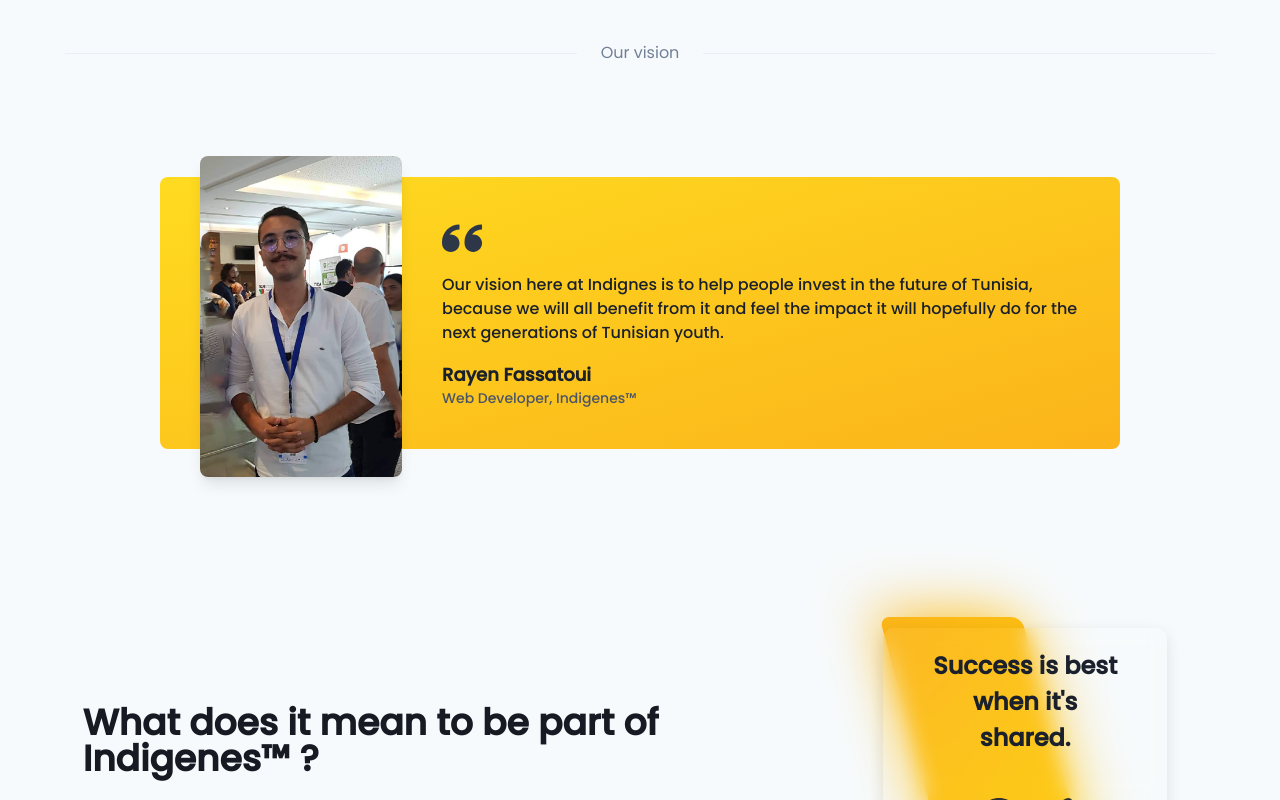
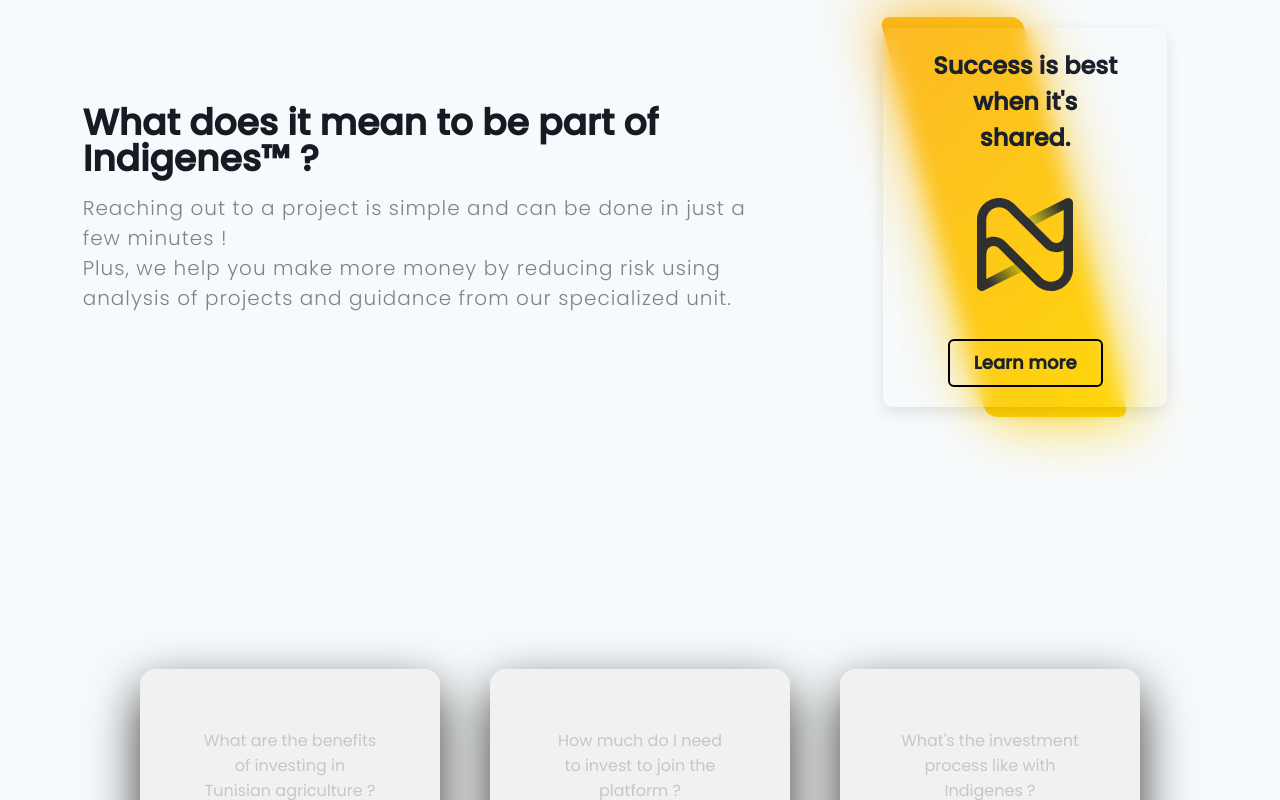
Before and after one commit to Black-Spear/Indigenes-Project, a React (Create React App) app in the folder client/: page / in a window 1280 px wide. Shown: the part 5644-6444 px from the top of the page. Built offline with nearby package versions, Linux system fonts and the light colour scheme.

Commit message:
fixed the map and fixed landig q&a cards

```diff
--- a/client/src/pages/Landing.jsx
+++ b/client/src/pages/Landing.jsx
@@ -71,8 +71,6 @@
         <About2 //what does it mean to be part of indignees?
         />
 
-
-
         <QuestionCards />
 
         <HStack align={'center'} justify="center" spacing={6}>
--- a/client/src/pages/sign up/Signup.jsx
+++ b/client/src/pages/sign up/Signup.jsx
@@ -35,10 +35,7 @@
 import { BsArrowReturnLeft } from 'react-icons/bs';
 import Footer from '../../components/Footer/Footer';
 
-import { motion, useAnimation, AnimatePresence } from 'framer-motion';
-import { useInView } from 'react-intersection-observer';
-import { useEffect } from 'react';
-import countryList from 'react-select-country-list'
+import countryList from 'react-select-country-list';
 
 // ! Code starts here
 const api = axios.create({
@@ -55,9 +52,7 @@
   let iconStyles = { color: useColorModeValue('black', 'white') };
   const vid = useColorModeValue(viddark, vidlight);
 
-
-  const options = useMemo(() => countryList().getData(), [])
-
+  const options = useMemo(() => countryList().getData(), []);
 
   const [form, setform] = useState({
     fname: '',
@@ -117,24 +112,8 @@
     transform: rotate(180deg);
   `;
 
-  const MotionButton = motion(Button);
-  const MotionFlex = motion(Flex);
-
-  const { ref, inView } = useInView({ threshold: 0.1 }); //variable of useInView declaration
-  const animation = useAnimation();
-
-  useEffect(() => {
-    if (inView) {
-      animation.start({});
-    }
-
-    if (!inView) {
-      animation.start({
-        x: '-100vw',
-      });
-    }
-  }, [animation, inView]);
-
+  // const { ref, inView } = useInView({ threshold: 0.1 }); //variable of useInView declaration
+  // const animation = useAnimation();
 
   return (
     <>
@@ -145,7 +124,7 @@
         overflow="hidden"
       >
         <RLink to="/">
-          <MotionButton
+          <Button
             leftIcon={<BsArrowReturnLeft style={iconStyles} />}
             colorScheme="bgIcons"
             variant="outline"
@@ -154,12 +133,9 @@
             ml="2em"
             mt="2em"
             z-index="500"
-            whileHover={{ scale: 1.1 }}
-            whileTap={{ scale: 0.9 }}
-            transition={{ duration: 0.1 }}
           >
             Go back
-          </MotionButton>
+          </Button>
         </RLink>
         <Box
           position="absolute"
@@ -218,7 +194,7 @@
           </WaveContainer>
         </Box>
 
-        <MotionFlex
+        <Flex
           direction="column"
           textAlign="center"
           justifyContent="center"
@@ -226,8 +202,9 @@
           mt="6.5rem"
           mb="30px"
           // initial={{ opacity: 0, y: '0', scale: 0.9 }} //animation inizaiale lel ktiba main
-          // animate={{ opacity: 1, y: 0, scale: 1 }} //#foufou_kesa7
+          // whileInView={{ opacity: 1, y: 0, scale: 1 }} //#foufou_kesa7 -- hethi heya animate
           // transition={{ duration: 1.2, bounce: 0.4 }}
+          // viewport={{ once: true }}
         >
           <Text
             fontSize="6xl"
@@ -248,10 +225,10 @@
           >
             Enter the required information and become a member
           </Text>
-        </MotionFlex>
+        </Flex>
 
         <Flex alignItems="center" justifyContent="center" mb="60px" mt="20px">
-          <MotionFlex
+          <Flex
             direction="column"
             w="445px"
             background="transparent"
@@ -261,8 +238,9 @@
             bg={bgColor}
             boxShadow="0 20px 27px 0 rgb(0 0 0 / 5%)"
             // initial={{ opacity: 0, x: '-25vw', scale: 1 }} //animation inizaiale lel ktiba main
-            // animate={{ opacity: 1, x: 0, scale: 1 }} //#foufou_kesa7
-            // transition={{ type: 'spring', duration: 2, bounce: 0.5 }}
+            // whileInView={{ opacity: 1, x: 0, scale: 1 }} //#foufou_kesa7 -- hethi heya animate
+            // transition={{ type: 'spring', duration: 1.5, bounce: 0.3 }}
+            // viewport={{ once: true }}
           >
             <Flex
               justify="center"
@@ -435,7 +413,9 @@
                 value={form.country}
                 onChange={inputHandler}
               >
-                {options.map(option => (<option value={option.label}>{option.label}</option>))}
+                {options.map(option => (
+                  <option value={option.label}>{option.label}</option>
+                ))}
               </Select>
               <FormControl display="flex" alignItems="center" mb="24px">
                 <Switch id="remember-login" colorScheme="yellow" me="10px" />
@@ -488,7 +468,7 @@
                 </Link>
               </Text>
             </Flex>
-          </MotionFlex>
+          </Flex>
         </Flex>
       </Flex>
       <Footer />
--- a/client/src/sections/Landing/About3/About3.jsx
+++ b/client/src/sections/Landing/About3/About3.jsx
@@ -18,12 +18,10 @@
         <Grid
           alignItems="start"
           columns={{ base: 1, md: 2 }}
-
           spacingY={{ base: 10, md: 32 }}
           spacingX={{ base: 10, md: 24 }}
         >
           <Box
-            // ! this is the picture number 1
             display={'flex'}
             alignContent='center'
             alignItems={'center'}
@@ -38,7 +36,7 @@
               h={{ base: 64, md: 'full' }}
               bg="gray.100"
               loading="lazy"
-              opacity={0.4}
+              opacity={1}
               borderRadius="2vh"
             />
           </Box>
--- a/client/src/sections/Landing/Map/Map.jsx
+++ b/client/src/sections/Landing/Map/Map.jsx
@@ -68,7 +68,7 @@
             <Flex justify="center" align="center" py="3%" pb={20}>
             <svg
                 className='map'
-                height={1500}
+                height={900}
                 baseprofile="tiny"
                 stroke-linecap="round"
                 version="1.2"
--- a/client/src/sections/Landing/QuestionCards/QuestionCards.css
+++ b/client/src/sections/Landing/QuestionCards/QuestionCards.css
@@ -18,7 +18,7 @@
 
 .containerQ .cardQ .face.face1 {
   position: relative;
-  background: #2d3748;
+
   display: flex;
   justify-content: center;
   align-content: center;
@@ -53,11 +53,12 @@
   display: inline-block;
 }
 
-.containerQ .cardQ .face.face1 .contentQ h3 {
+.containerQ .cardQ .face.face1 .contentQ .titleText {
   font-size: 1em;
-  color: white;
+  line-height: normal;
   text-align: center;
   position: relative;
+  font-family: Poppins, sans-serif;
   bottom: 2vh;
   margin: 60px;
 }
--- a/client/src/sections/Landing/QuestionCards/QuestionCards.jsx
+++ b/client/src/sections/Landing/QuestionCards/QuestionCards.jsx
@@ -1,8 +1,9 @@
 import React from 'react';
 import './QuestionCards.css';
-import { Box } from '@chakra-ui/react';
+import { Box, useColorModeValue, Heading } from '@chakra-ui/react';
 
 export const QuestionCards = () => {
+  const bgcolor = useColorModeValue('#f1f1f1', '#2d3748');
   return (
     <>
       <Box
@@ -10,20 +11,21 @@
         alignItems="center"
         alignContent={'center'}
         flexDirection="column"
-        my={'12vh'}
+        mt={'2vh'}
+        mb={'10vh'}
       >
         <div className="containerQ">
           <div className="cardQ">
-            <div className="face face1">
+            <Box className="face face1" background={bgcolor}>
               <div className="contentQ">
                 <i
                   className="fab fa-windows" // !This is an  icon
                 />
-                <h3>
+                <h3 className="titleText" >
                   What are the benefits of investing in Tunisian agriculture ?
                 </h3>
               </div>
-            </div>
+            </Box>
             <div className="face face2">
               <div className="contentQ">
                 <p>
@@ -37,11 +39,12 @@
             </div>
           </div>
           <div className="cardQ">
-            <div className="face face1">
+            <Box className="face face1" background={bgcolor}>
               <div className="contentQ">
-                <i className="fab fa-android" /> <h3>How much do I need to invest to join the platform ?</h3>
+                <i className="fab fa-android" />{' '}
+                <h3 className='titleText'>How much do I need to invest to join the platform ?</h3>
               </div>
-            </div>
+            </Box>
             <div className="face face2">
               <div className="contentQ">
                 <p>
@@ -55,12 +58,12 @@
             </div>
           </div>
           <div className="cardQ">
-            <div className="face face1">
+            <Box className="face face1" background={bgcolor}>
               <div className="contentQ">
                 <i className="fab fa-apple" />
-                <h3>What's the investment process like with Indigenes ?</h3>
+                <h3 className='titleText'>What's the investment process like with Indigenes ?</h3>
               </div>
-            </div>
+            </Box>
             <div className="face face2">
               <div className="contentQ">
                 <p>
--- a/client/src/sections/Landing/Testimonial/Testimonial.js
+++ b/client/src/sections/Landing/Testimonial/Testimonial.js
@@ -21,7 +21,7 @@
   },
   {
     name: 'Ahmed Attafi',
-    role: 'Alonge Haba Haba Expert',
+    role: 'Agriculteur',
     content:
       "I didn't even need training. We've used Indigenes for the last five years. I have gotten at least 50 times the value from Indigenes.",
     avatar:
```
